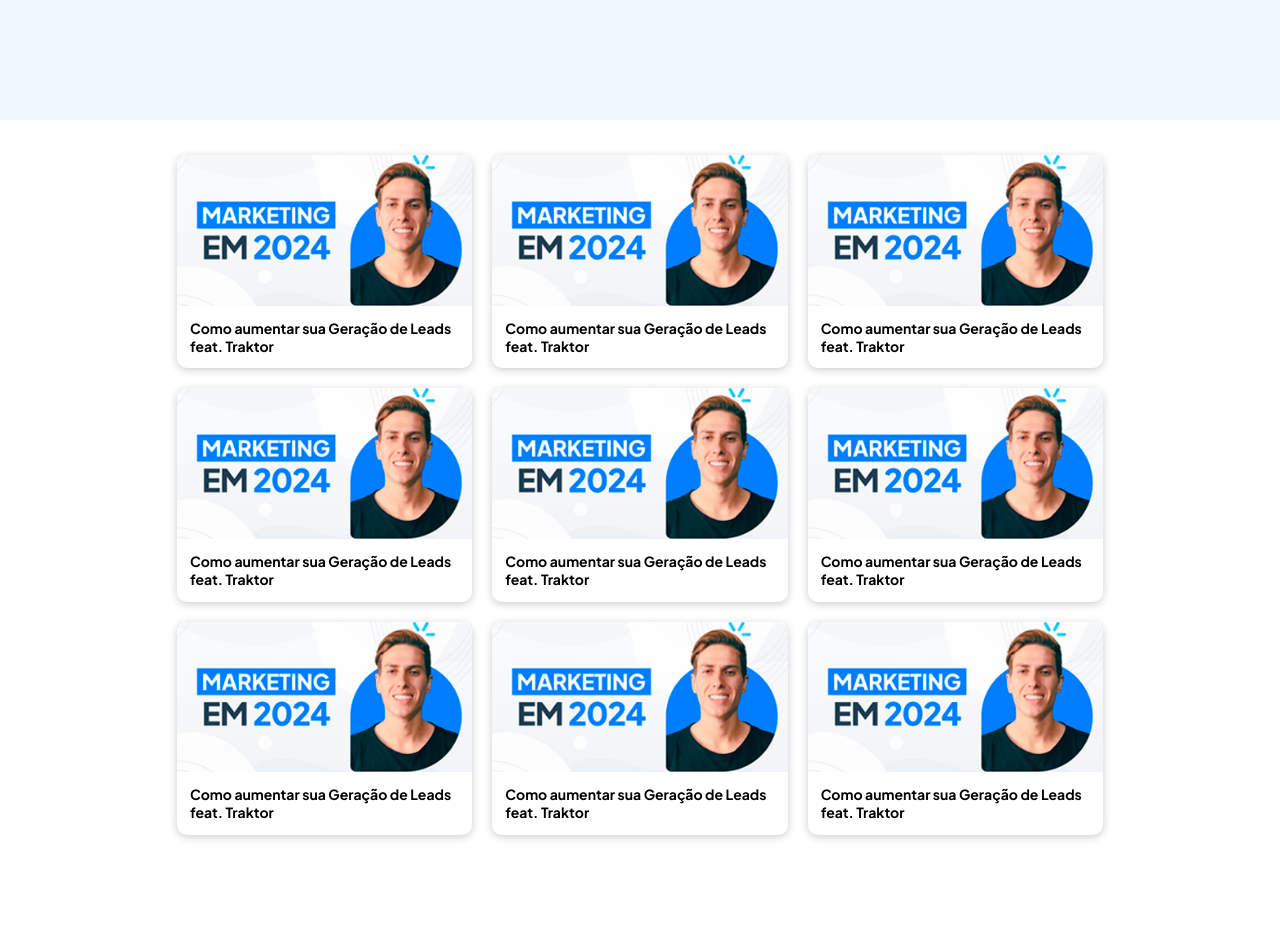
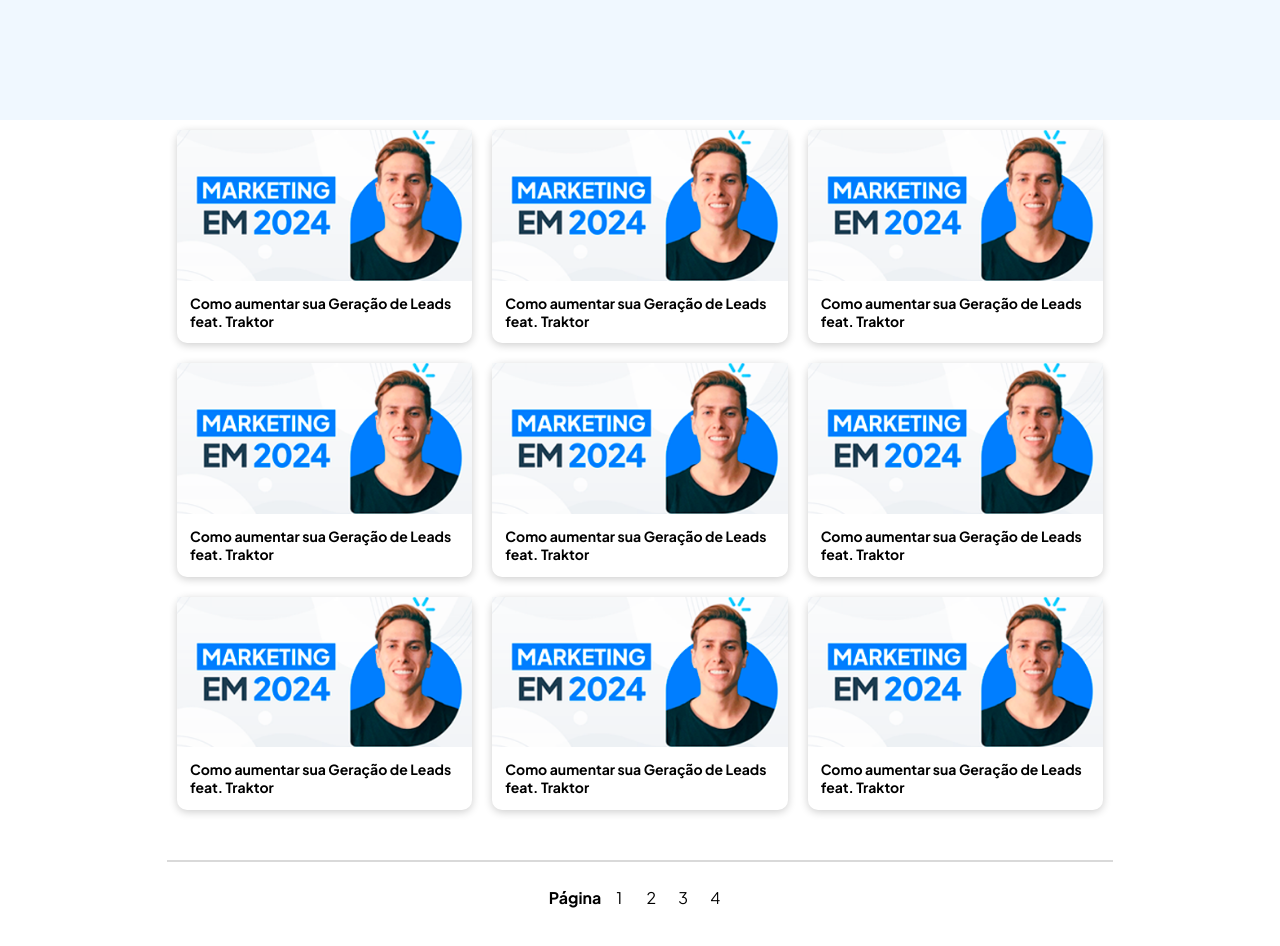
Before and after one commit to GustavoNep/leadster-rep, a Next.js app: page / in a window 1280 px wide. Shown: the part 500-1446 px from the top of the page. Before the commit the page ends 1370 px from the top, so only its background shows below. Built offline with nearby package versions, Linux system fonts and the light colour scheme.

Commit message:
feat: pagination

```diff
--- a/src/components/VideosRow/index.tsx
+++ b/src/components/VideosRow/index.tsx
@@ -1,11 +1,9 @@
 import styled from "styled-components";
 import VideoCard from "../VideoCard";
+import AnnouLine from "../AnnouLine";
 
 const Container = styled.div`
-  height: 750px;
-  display: flex;
-  justify-content: center;
-  align-items: center;
+  height: 850px;
 `;
 const Wrapper = styled.div`
   padding: 10px;
@@ -16,6 +14,42 @@
   display: grid;
   grid-gap: 20px;
   grid-template-columns: repeat(auto-fill, minmax(225px, 1fr));
+`;
+const LineCont = styled.div`
+  width: 100%;
+  max-width: 946px;
+  margin: 0 auto;
+  margin-top: 40px;
+`;
+const PageStyle = styled.div`
+  display: flex;
+  justify-content: center;
+  margin-top: 20px;
+  span {
+    display: flex;
+    align-items: center;
+    font-weight: 700;
+    margin-right: 2px;
+  }
+
+  .pagination-item {
+    display: inline-flex;
+    align-items: center;
+    justify-content: center;
+    width: 30px;
+    height: 30px;
+    margin: 0 1px;
+    border: 1px solid transparent;
+    border-radius: 5px;
+    cursor: pointer;
+    transition: border-color 0.3s ease;
+
+    &:hover {
+      color: #2c83fb;
+      font-weight: 700;
+      border-color: #2c83fb;
+    }
+  }
 `;
 
 export default function VideosRow() {
@@ -32,6 +66,18 @@
         <VideoCard />
         <VideoCard />
       </Wrapper>
+      <LineCont>
+        <AnnouLine />
+      </LineCont>
+      <PageStyle>
+        <span>Página</span>
+        <div className="pagination">
+          <div className="pagination-item">1</div>
+          <div className="pagination-item">2</div>
+          <div className="pagination-item">3</div>
+          <div className="pagination-item">4</div>
+        </div>
+      </PageStyle>
     </Container>
   );
 }
--- a/src/pages/Landing/index.tsx
+++ b/src/pages/Landing/index.tsx
@@ -1,4 +1,3 @@
-import GlobalStyle from "@/app/globalStyles";
 import Annoucement from "@/components/Annoucement";
 import Navbar from "@/components/Navbar";
 import VideosRow from "@/components/VideosRow";
```
